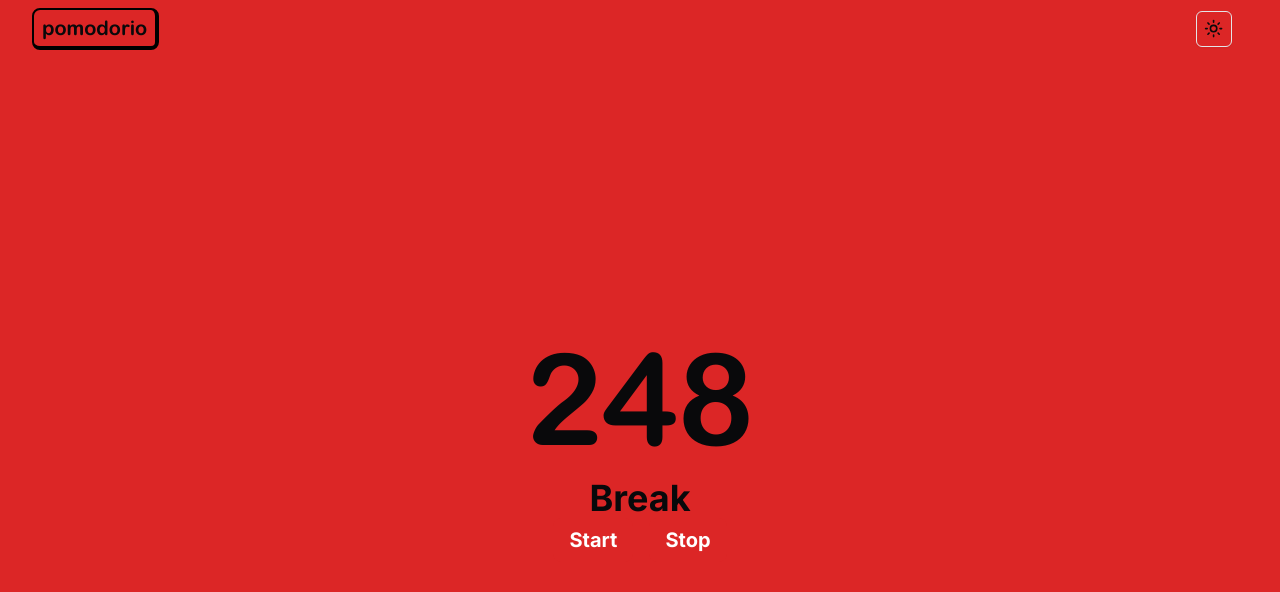
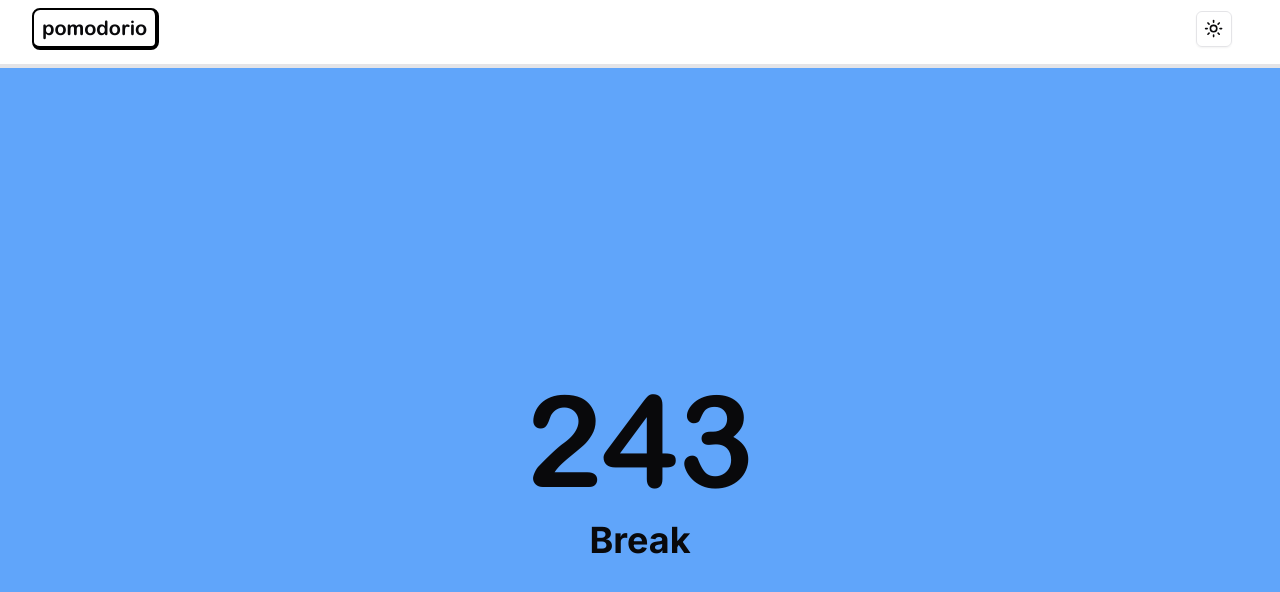
Before and after one commit to mrswastik-robot/pomodorio, a Next.js app: page / in a window 1280 px wide. Shown: the top 592 px of the page. Built offline with nearby package versions, Linux system fonts and the light colour scheme.

Commit message:
vminor UI changes

```diff
--- a/app/layout.tsx
+++ b/app/layout.tsx
@@ -18,7 +18,7 @@ export default function RootLayout({
   return (
     <html lang="en">
 
-      <body className={`${inter.className} bg-red-600 dark:bg-blue-700`}>
+      <body className={`${inter.className}`}>
         <Providers>
           {children}
         </Providers>
--- a/app/page.tsx
+++ b/app/page.tsx
@@ -3,7 +3,7 @@
 import {arial} from '@/fonts/font'
 
 import { checkIfFocus, getTimeLeft } from "@/lib/utils"
-import { useState } from "react"
+import { useState , useEffect } from "react"
 
 import Navbar from "@/components/Navbar";
 import { Separator } from "@/components/ui/separator";
@@ -15,12 +15,20 @@ export default function Home() {
   const [isFocus , setIsFocus] = useState(() => checkIfFocus());
   const [timeLeft , setTimeLeft] = useState(() => getTimeLeft());
 
+  useEffect(() => {
+    const interval = setInterval(() => {
+      setTimeLeft(getTimeLeft());
+      setIsFocus(checkIfFocus());
+    }, 900);
+    return () => clearInterval(interval);
+  } , [isFocus])
+
 
   return (
 
-    <div>
+    <div className={` ${checkIfFocus() ? 'bg-red-600' : 'bg-blue-400'}`}>
       <Navbar />
-      <Separator className=" h-4 my-4" />
+      <Separator className=" h-1 mt-[4rem] w-full" />
 
       <div className="flex flex-col items-center justify-center h-screen">
         <div className="flex flex-col items-center justify-center gap-4">
@@ -32,12 +40,12 @@ export default function Home() {
           </h2>
         </div>
         <div className="flex items-center justify-center gap-4">
-          <button className="px-4 py-2 bg-red-600 rounded-lg text-white font-bold text-xl">
+          {/* <button className="px-4 py-2 bg-red-600 rounded-lg text-white font-bold text-xl">
             Start
           </button>
           <button className="px-4 py-2 bg-red-600 rounded-lg text-white font-bold text-xl">
             Stop
-          </button>
+          </button> */}
         </div>
 
 
--- a/components/Navbar.tsx
+++ b/components/Navbar.tsx
@@ -9,7 +9,7 @@ type Props = {};
 
 const Navbar = (props: Props) => {
   return (
-    <div className="fixed inset-x-0 top-0 bg-red-600 dark:bg-gray-950 z-[10] h-fit   py-2 ">
+    <div className="fixed inset-x-0 top-0  dark:bg-gray-950 z-[10] h-fit   py-2 ">
       <div className="flex items-center justify-between h-full gap-2 px-8 mx-auto max-w-7xl">
         <Link href={"/"} className="flex items-center gap-2">
           <p className={` ${arial.className} rounded-lg border-2 border-b-4 border-r-4 border-black px-2 py-1 text-xl font-bold transition-all hover:-translate-y-[2px] md:block dark:border-white`}>
```
